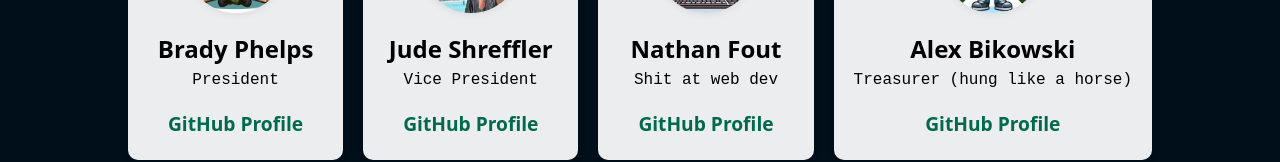
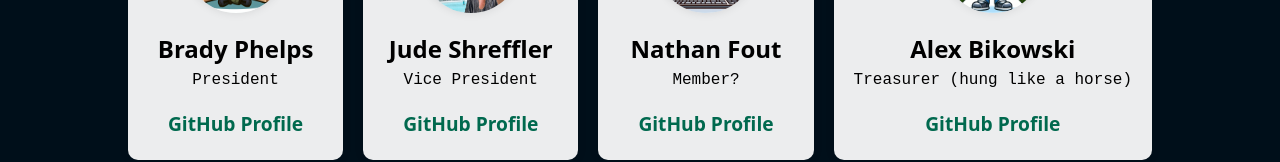
Before and after one commit to ohio-software-development/ohio-software-development.github.io, a React (Vite) app: page /members in a window 1280 px wide. Shown: the part 365-527 px from the top of the page. Built offline with nearby package versions, Linux system fonts and the light colour scheme.

Commit message:
updated role title

```diff
--- a/src/components/MembersPage.jsx
+++ b/src/components/MembersPage.jsx
@@ -36,7 +36,7 @@ const membersRowOneData = [
   {
     "id": 3,
     "name": "Nathan Fout",
-    "role": "Shit at web dev",
+    "role": "Member?",
     "github": "https://github.com/Nathan208619",
     "avatar": nathan_avatar,
 
```
